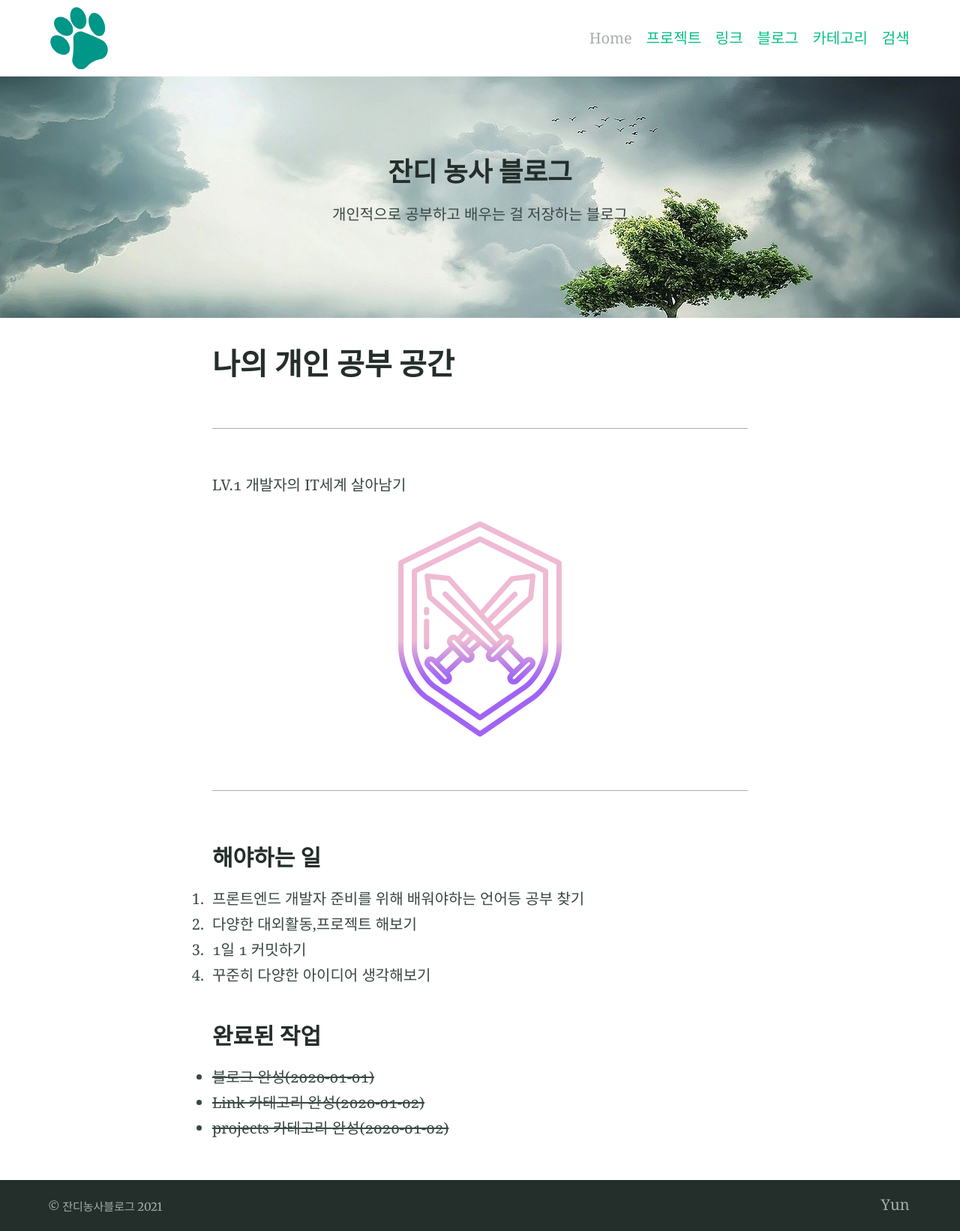
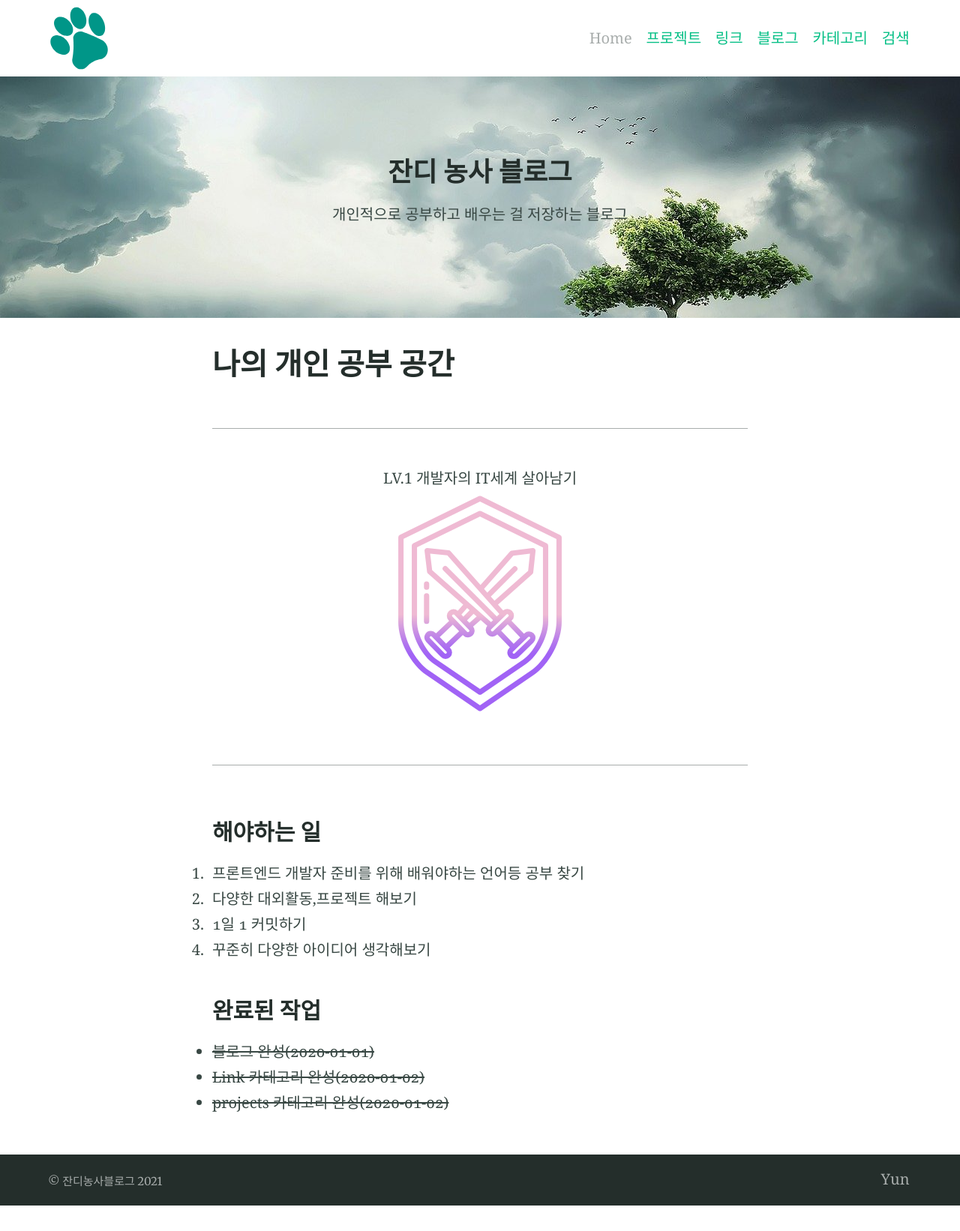
Before and after one commit to EngineerYun/EngineerYun.github.io, a Jekyll site: the page built from index.md, in a window 1280 px wide. Shown: the whole page at 75% size. Built offline with Jekyll 4.4.1, drawn with Linux system fonts in a browser that asks for light colours; after the commit the page ends 1608 px from its top, so only the background shows below that.

```diff
--- a/index.md
+++ b/index.md
@@ -7,7 +7,7 @@ feature_image: "/assets/logos/tree.jpg"
 excerpt: "Alembic is a starting point for [Jekyll](https://jekyllrb.com/) projects. Rather than starting from scratch, this boilerplate is designed to get the ball rolling immediately. Install it, configure it, tweak it, push it."
 ---
 ---
-LV.1 개발자의 IT세계 살아남기
+<center>LV.1 개발자의 IT세계 살아남기</center>
 {% include figure.html image="/assets/logos/fighting.svg"  width="300" height="800" %}
 ---
 
```
